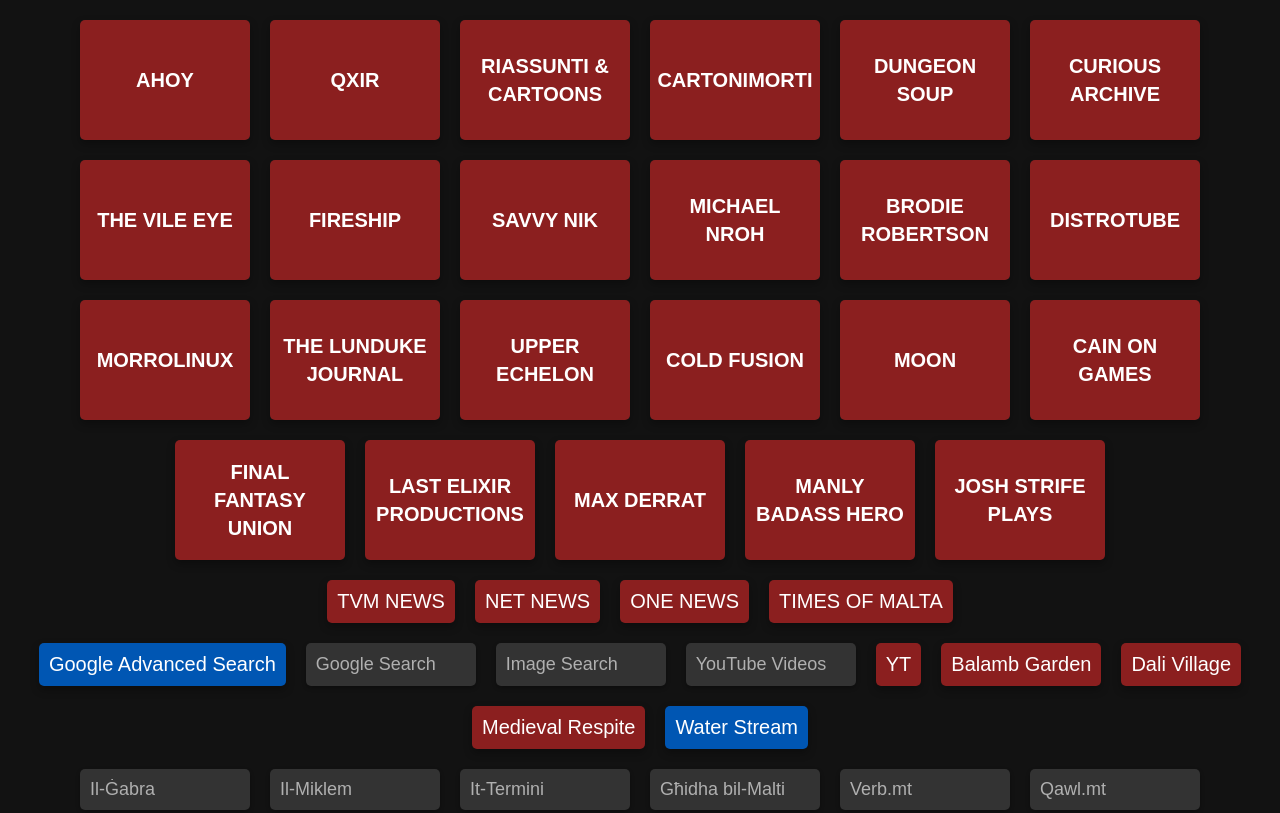
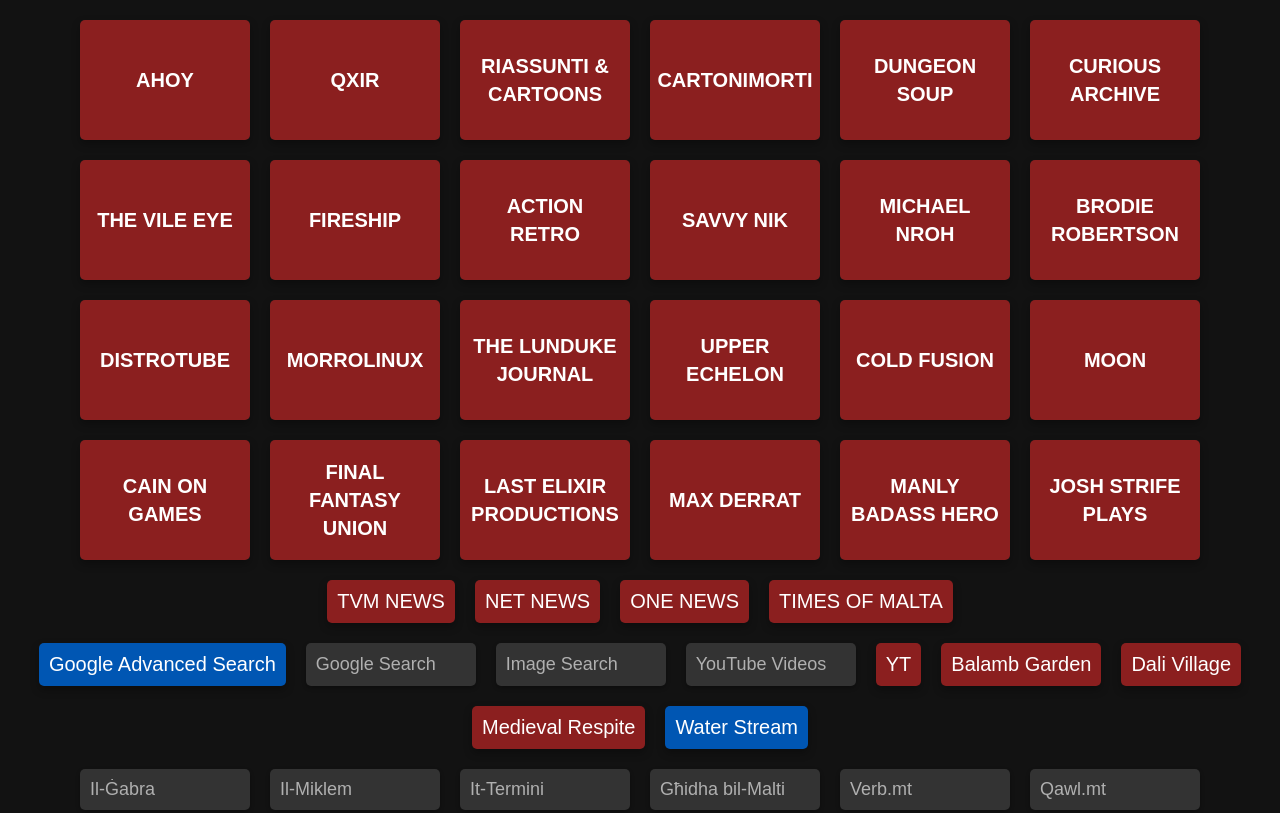
Before and after one commit to brandleesee/brandleesee, a plain HTML site: page index.html in a window 1280 px wide. Shown: the top 813 px of the page. Drawn offline with Linux system fonts and the light colour scheme.

Commit message:
Update index.html

```diff
--- a/index.html
+++ b/index.html
@@ -35,6 +35,7 @@
         <a href="https://www.youtube.com/@CuriousArchive/videos" class="channel-card" target="_blank">CURIOUS ARCHIVE</a>
         <a href="https://www.youtube.com/@TheVileEye/videos" class="channel-card" target="_blank">THE VILE EYE</a>
         <a href="https://www.youtube.com/@Fireship/videos" class="channel-card" target="_blank">FIRESHIP</a>
+        <a href="https://www.youtube.com/@ActionRetro/videos" class="channel-card" target="_blank">ACTION RETRO</a>
         <a href="https://www.youtube.com/@SavvyNik/videos" class="channel-card" target="_blank">SAVVY NIK</a>
         <a href="https://www.youtube.com/@MichaelNROH/videos" class="channel-card" target="_blank">MICHAEL NROH</a>
         <a href="https://www.youtube.com/@BrodieRobertson/videos" class="channel-card" target="_blank">BRODIE ROBERTSON</a>
```
